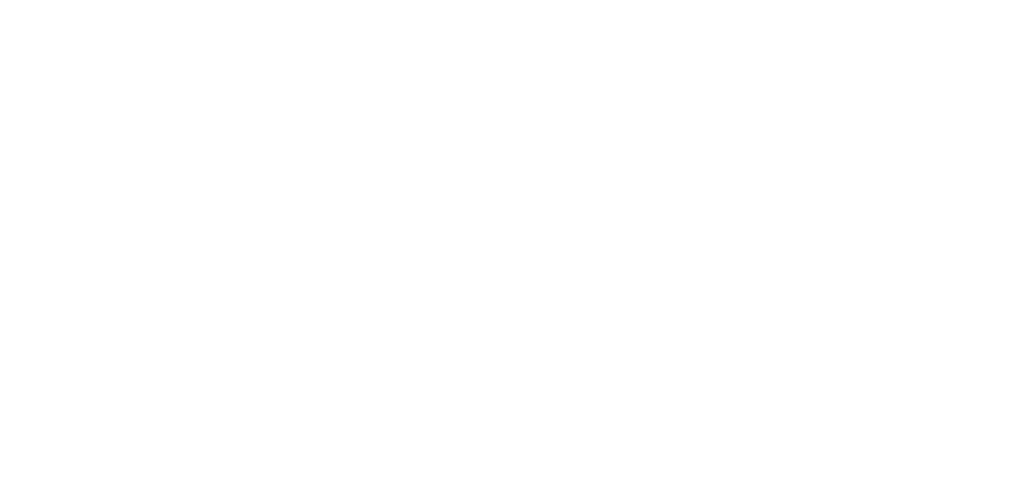
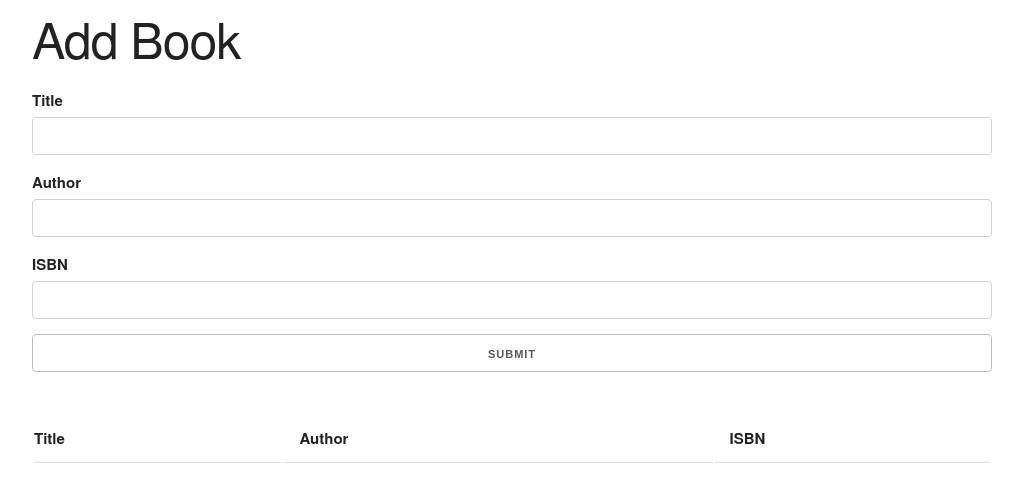
Before and after one commit to ramanbatra1709/Book-List, a plain HTML site: page index.html in a window 1280 px wide. Shown: the whole page, without its empty margins (128-1151 px from the left). Drawn offline with nearby package versions, Linux system fonts and the light colour scheme.

Commit message:
Add basic ui

```diff
--- a/css/style.css
+++ b/css/style.css
@@ -0,0 +1,13 @@
+.success, .error    {
+    color: white;
+    padding: 5px;
+    margin: 5px 0 15px 0;
+}
+
+.success    {
+    background: green;
+}
+
+.error  {
+    background: red;
+}
--- a/index.html
+++ b/index.html
@@ -9,6 +9,36 @@
         <title>Book List</title>
     </head>
     <body>
+        <div class="container">
+            <h1>Add Book</h1>
+            <form id="book-form">
+                <div>
+                    <label for="title">Title</label>
+                    <input type="text" id="title" class="u-full-width">
+                </div>
+                <div>
+                    <label for="author">Author</label>
+                    <input type="text" id="author" class="u-full-width">
+                </div>
+                <div>
+                    <label for="isbn">ISBN</label>
+                    <input type="text" id="isbn" class="u-full-width">
+                </div>
+                <div>
+                    <input type="submit" value="Submit" class="u-full-width">
+                </div>
+            </form>
+            <table class="u-full-width">
+                <thead>
+                    <tr>
+                        <th>Title</th>
+                        <th>Author</th>
+                        <th>ISBN</th>
+                    </tr>
+                </thead>
+                <tbody id="book-list"></tbody>
+            </table>
+        </div>
         <script src="./js/app.js"></script>
     </body>
 </html>
```
Lines whose indentation alone changed are shown as unchanged.
